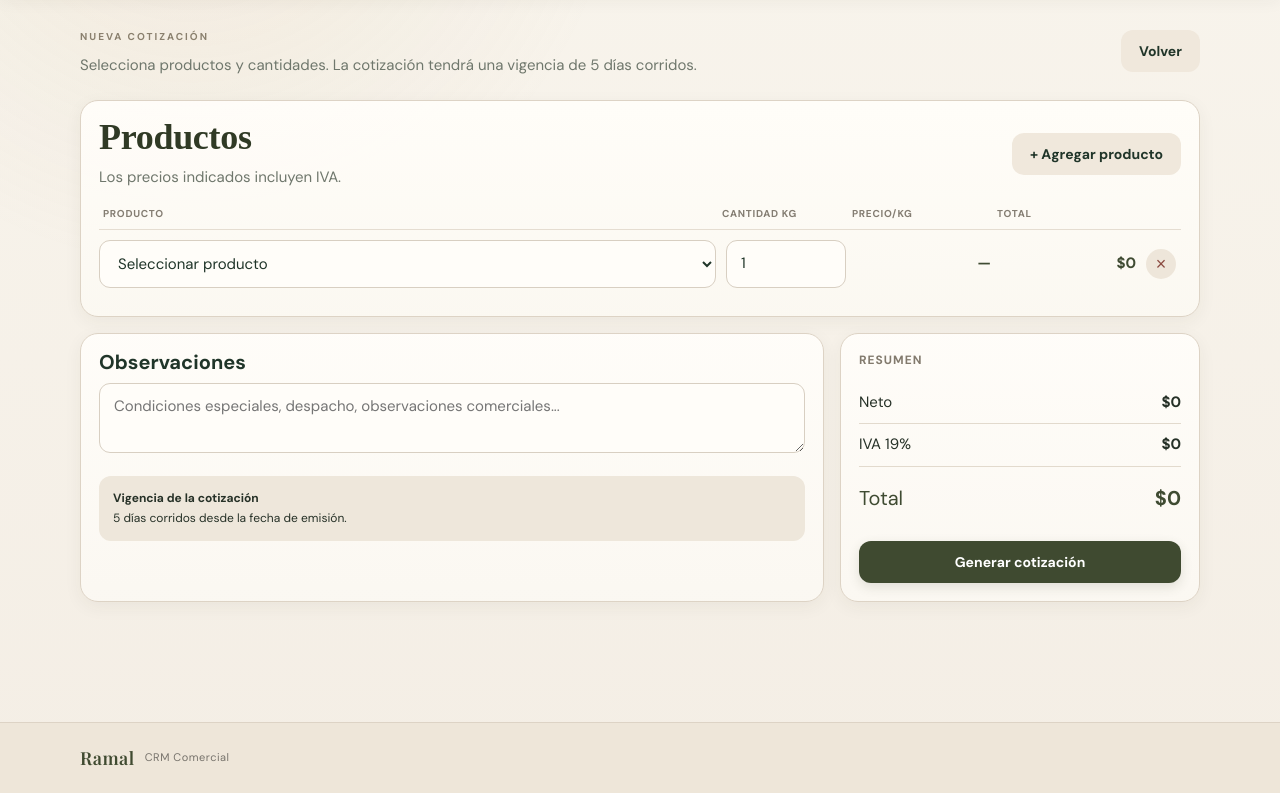
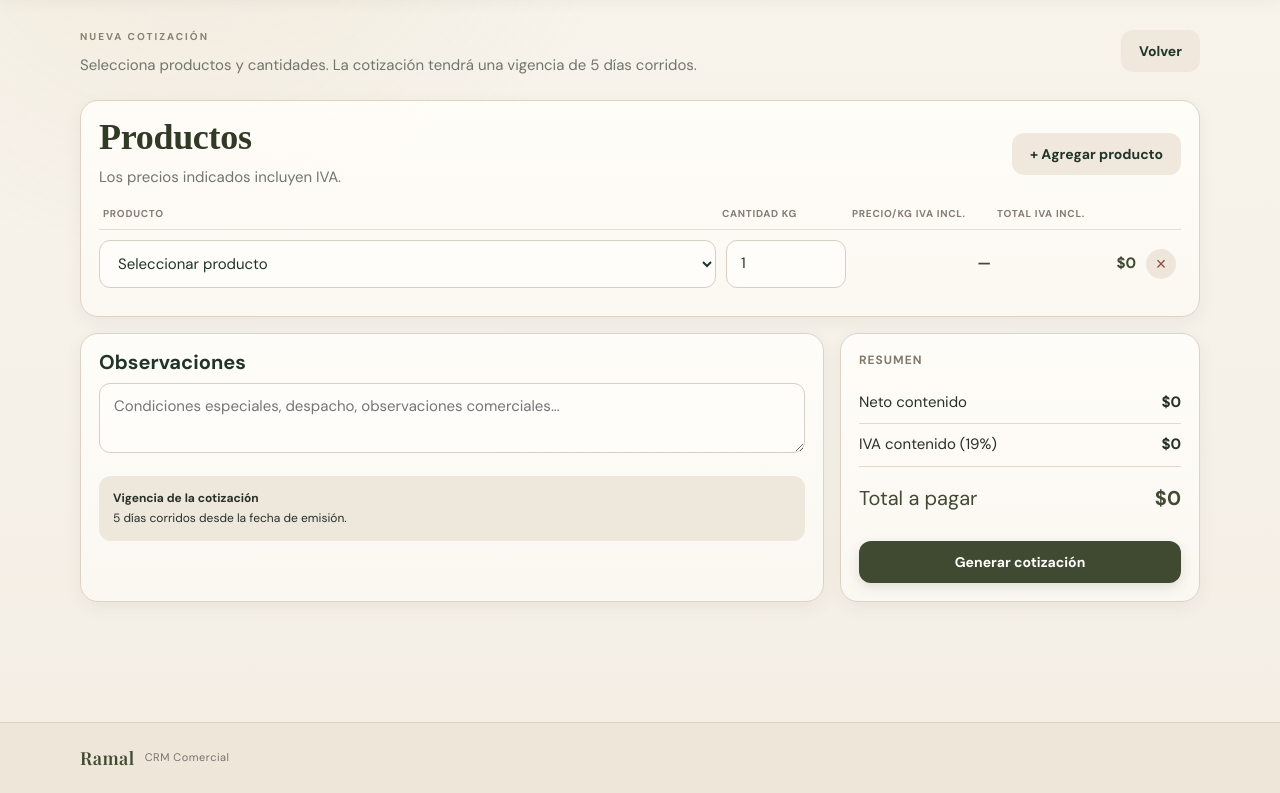
Before and after one commit to jpcontreras-rgb/Ramal-CMR, a FastAPI app: template app/templates/quote_new.html in a window 1280 px wide. Shown: the part 78-871 px from the top of the page. Run offline with FastAPI, Linux system fonts and the light colour scheme; the template is opened without the code that fills it, so the values that code supplies are empty.

Commit message:
Aclarar precios IVA incluido en cotizaciones

```diff
--- a/app/templates/quote_new.html
+++ b/app/templates/quote_new.html
@@ -60,8 +60,8 @@
         <div class="quote-items-header">
             <div>Producto</div>
             <div>Cantidad kg</div>
-            <div>Precio/kg</div>
-            <div>Total</div>
+            <div>Precio/kg IVA incl.</div>
+            <div>Total IVA incl.</div>
             <div></div>
         </div>
 
@@ -107,7 +107,7 @@
 
             <div class="quote-summary-row">
 
-                <span>Neto</span>
+                <span>Neto contenido</span>
 
                 <strong id="preview-net">
                     $0
@@ -118,7 +118,7 @@
 
             <div class="quote-summary-row">
 
-                <span>IVA 19%</span>
+                <span>IVA contenido (19%)</span>
 
                 <strong id="preview-tax">
                     $0
@@ -129,7 +129,7 @@
 
             <div class="quote-summary-row total">
 
-                <span>Total</span>
+                <span>Total a pagar</span>
 
                 <strong id="preview-total">
                     $0
```
Also changed, not shown: app/templates/quote.html (+5 -5 lines).
